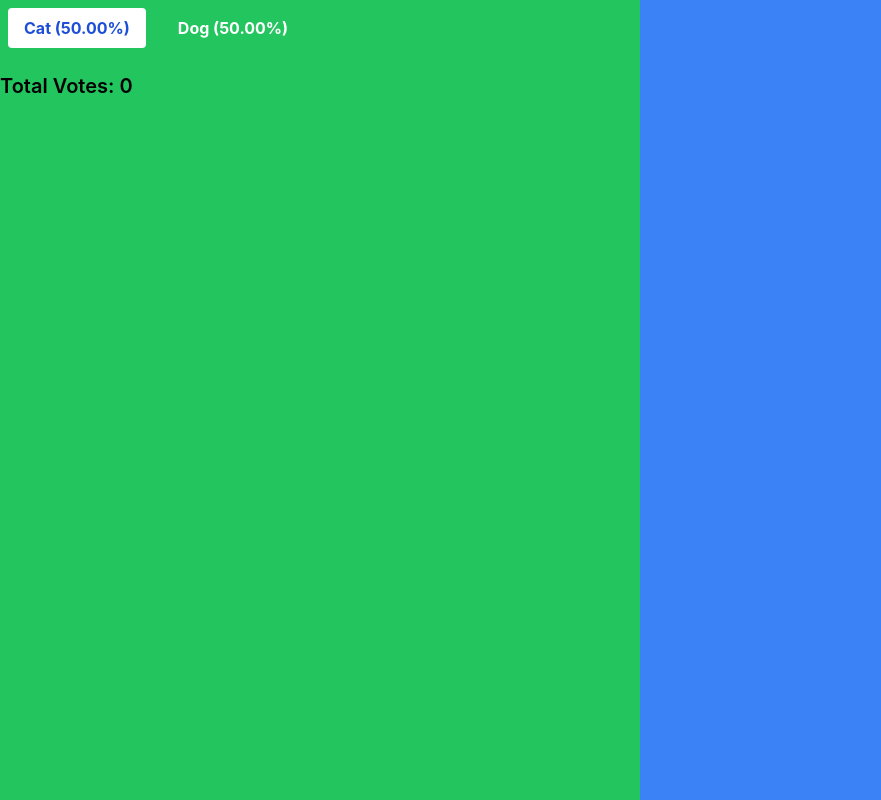
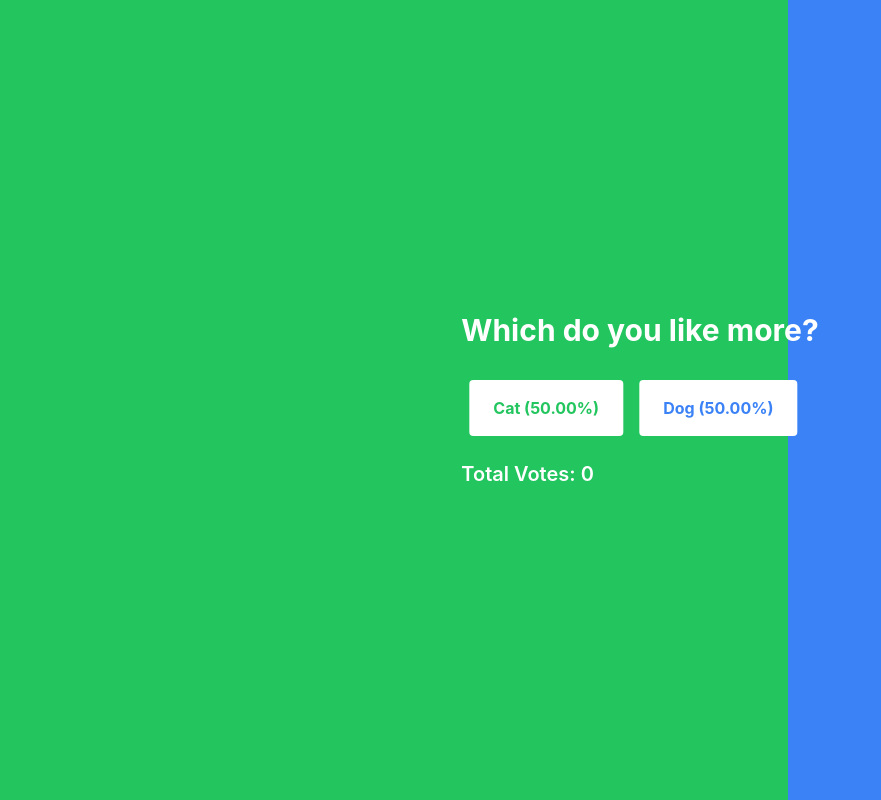
Before and after one commit to CISC7403-2024-GroupB8/Voting-Front-End, a React (Create React App) app: page / in a window 1280 px wide. Shown: the whole page, without its empty margins (0-881 px from the left). Built offline with nearby package versions, Linux system fonts and the light colour scheme.

Commit message:
:art: 新增基礎樣式

```diff
--- a/src/App.js
+++ b/src/App.js
@@ -3,62 +3,54 @@ import React, { useState } from 'react';
 function App() {
   const [catCount, setCatCount] = useState(0);
   const [dogCount, setDogCount] = useState(0);
+  const [isCatHovered, setIsCatHovered] = useState(false);
+  const [isDogHovered, setIsDogHovered] = useState(false);
 
   const totalCount = catCount + dogCount;
   const catPercentage = totalCount === 0 ? 50 : (catCount / totalCount) * 100;
   const dogPercentage = totalCount === 0 ? 50 : (dogCount / totalCount) * 100;
 
-  if (false) {
-    return (
-      <div
-        className={`
-          flex items-center justify-center min-h-screen transition-all duration-500
-          bg-[linear-gradient(to_right,_green_${catPercentage}%,_blue_${dogPercentage}%)]
-          `}
-      // style={{
-      //   background: `linear-gradient(to right, blue ${catPercentage}%, green ${catPercentage}%)`,
-      // }}
-      >
-        <div className="text-center">
-          <h1 className="text-3xl font-bold underline text-blue-500">
-            Which Pets Do You Like?
-          </h1>
+  console.log('catPercentage:', catPercentage.toFixed(2));
+  console.log('dogPercentage:', dogPercentage.toFixed(2));
 
+  return (
+    <div className="flex flex-row h-screen w-screen">
+      <div className='absolute top-1/2 left-1/2 transform -translate-x-1/2 -translate-y-1/2 '>
+        <h1 className="text-3xl font-bold text-white hover:scale-110 transition-all">Which do you like more?</h1>
 
-        </div>
-      </div>
-    );
-  }
-  return (
-    <div className="flex h-screen w-screen translate-all duration-500">
-      <div style={{ position: 'absolute' }}>
+        <br />
+
         <button
           onClick={() => setCatCount(catCount + 1)}
-          className="bg-white  text-blue-700 font-bold py-2 px-4 rounded m-2 transition-transform transform hover:scale-110"
+          className="bg-white  text-green-500 font-bold py-4 px-6 rounded m-2 transition-transform transform hover:scale-110"
         >
           Cat ({catPercentage.toFixed(2)}%)
         </button>
         <button
           onClick={() => setDogCount(dogCount + 1)}
-          className="bg-green-500 hover:bg-green-700 text-white font-bold py-2 px-4 rounded m-2 transition-transform transform hover:scale-110"
+          className="bg-white  text-blue-500 font-bold py-4 px-6 rounded m-2 transition-transform transform hover:scale-110"
         >
           Dog ({dogPercentage.toFixed(2)}%)
         </button>
 
-        <p className="text-xl font-semibold mt-4">
+        <p className="text-xl font-semibold mt-4 text-white hover:scale-110 transition-all">
           Total Votes: {totalCount}
         </p>
       </div>
 
       {/* 綠色部分 */}
       <div
-        style={{ flexBasis: `${catPercentage}%` }}
-        className="bg-green-500"
+        style={{ flexBasis: isCatHovered ? (catPercentage > 80 ? `${catPercentage}%` : '80%') : `${catPercentage}%` }}
+        className="bg-green-500 transition-all duration-300"
+        onMouseEnter={() => setIsCatHovered(true)}
+        onMouseLeave={() => setIsCatHovered(false)}
       ></div>
       {/* 藍色部分 */}
       <div
-        style={{ flexBasis: `${dogPercentage}%` }}
-        className="bg-blue-500"
+        style={{ flexBasis: isDogHovered ? (dogPercentage > 80 ? `${dogPercentage}%` : '80%') : `${dogPercentage}%` }}
+        className="bg-blue-500 transition-all duration-300"
+        onMouseEnter={() => setIsDogHovered(true)}
+        onMouseLeave={() => setIsDogHovered(false)}
       ></div>
     </div>
   )
```
